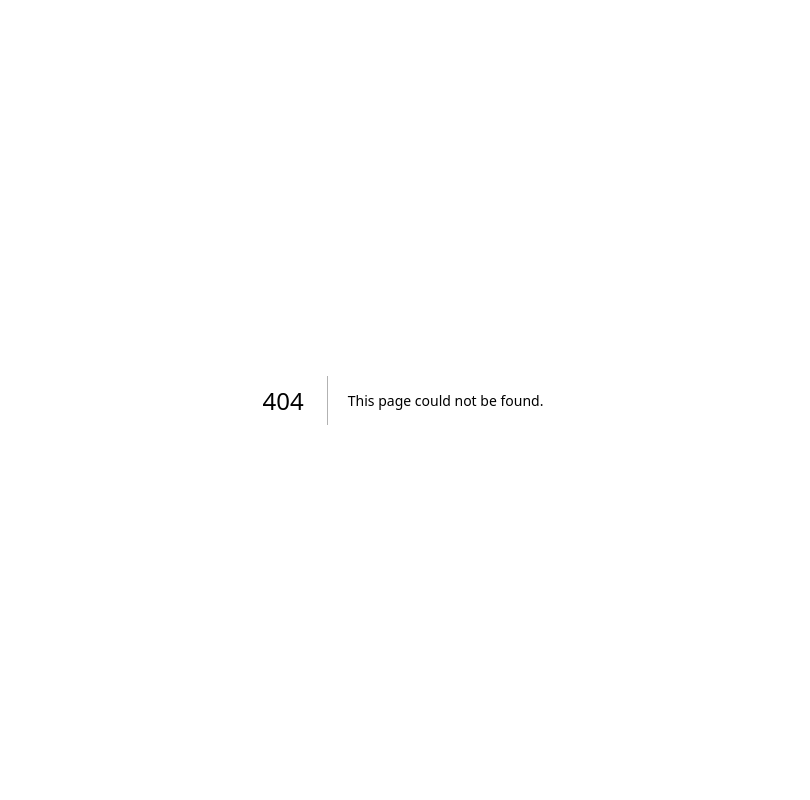
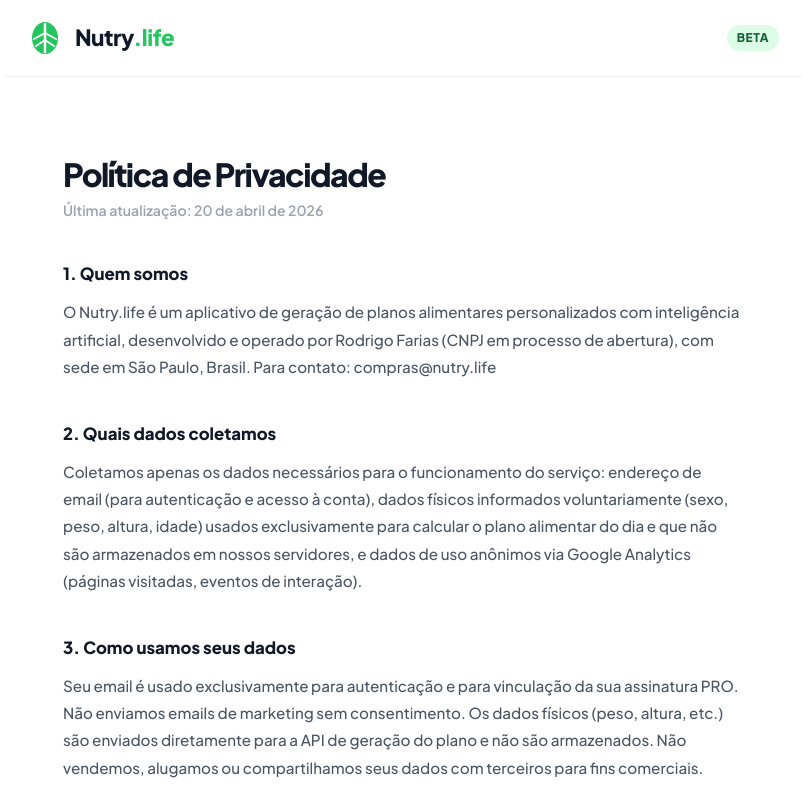
Before and after one commit to elevanceseguros/Nutri, a Next.js app: page /privacidade in a window 1280 px wide. Before the commit this address had no page. Shown: the top 800 px of the page, without its empty margins (237-1047 px from the left). Built offline with nearby package versions, Linux system fonts and the light colour scheme.

Commit message:
Add privacy policy page with content sections

```diff
--- /dev/null
+++ b/src/app/privacidade/page.tsx
@@ -0,0 +1,95 @@
+import type { Metadata } from "next";
+import Link from "next/link";
+import styles from "../page.module.css";
+import Logo from "../../components/Logo";
+
+export const metadata: Metadata = {
+  title: "Política de Privacidade — Nutry.life",
+  description: "Política de privacidade do Nutry.life.",
+};
+
+export default function Privacidade() {
+  return (
+    <>
+      <header className={styles.header}>
+        <Logo />
+        <div className={styles.badge}>Beta</div>
+      </header>
+
+      <main className={styles.main}>
+        <div className="fade-up" style={{ maxWidth: '680px', margin: '0 auto' }}>
+
+          <h1 className={styles.heroTitle} style={{ fontSize: '2rem', marginBottom: '0.5rem' }}>
+            Política de Privacidade
+          </h1>
+          <p style={{ color: '#9ca3af', fontSize: '0.88rem', fontWeight: 600, marginBottom: '2.5rem' }}>
+            Última atualização: 20 de abril de 2026
+          </p>
+
+          {[
+            {
+              titulo: "1. Quem somos",
+              texto: "O Nutry.life é um aplicativo de geração de planos alimentares personalizados com inteligência artificial, desenvolvido e operado por Rodrigo Farias (CNPJ em processo de abertura), com sede em São Paulo, Brasil. Para contato: compras@nutry.life"
+            },
+            {
+              titulo: "2. Quais dados coletamos",
+              texto: "Coletamos apenas os dados necessários para o funcionamento do serviço: endereço de email (para autenticação e acesso à conta), dados físicos informados voluntariamente (sexo, peso, altura, idade) usados exclusivamente para calcular o plano alimentar do dia e que não são armazenados em nossos servidores, e dados de uso anônimos via Google Analytics (páginas visitadas, eventos de interação)."
+            },
+            {
+              titulo: "3. Como usamos seus dados",
+              texto: "Seu email é usado exclusivamente para autenticação e para vinculação da sua assinatura PRO. Não enviamos emails de marketing sem consentimento. Os dados físicos (peso, altura, etc.) são enviados diretamente para a API de geração do plano e não são armazenados. Não vendemos, alugamos ou compartilhamos seus dados com terceiros para fins comerciais."
+            },
+            {
+              titulo: "4. Cookies e rastreamento",
+              texto: "Utilizamos o Google Analytics para análise de tráfego anônimo. Esses dados não identificam você pessoalmente. Você pode desativar o rastreamento nas configurações do seu navegador."
+            },
+            {
+              titulo: "5. Compartilhamento de dados",
+              texto: "Seus dados podem ser compartilhados com: Supabase (banco de dados e autenticação), Anthropic (processamento do plano alimentar via API — apenas os dados físicos informados, sem identificação pessoal), Cakto (processamento de pagamentos — gerenciado pela própria Cakto) e Google (autenticação OAuth, se utilizado)."
+            },
+            {
+              titulo: "6. Segurança",
+              texto: "Utilizamos criptografia SSL/TLS em todas as comunicações. A autenticação é gerenciada pelo Supabase com padrões de segurança de nível empresarial. Senhas são armazenadas com hash seguro e nunca em texto plano."
+            },
+            {
+              titulo: "7. Seus direitos (LGPD)",
+              texto: "Em conformidade com a Lei Geral de Proteção de Dados (LGPD), você tem direito a: acessar seus dados, corrigir informações incorretas, solicitar a exclusão da sua conta e dados, e revogar consentimento a qualquer momento. Para exercer esses direitos, entre em contato: compras@nutry.life"
+            },
+            {
+              titulo: "8. Retenção de dados",
+              texto: "Seus dados são mantidos enquanto sua conta estiver ativa. Ao solicitar a exclusão da conta, seus dados serão removidos em até 30 dias."
+            },
+            {
+              titulo: "9. Menores de idade",
+              texto: "O Nutry.life não é direcionado a menores de 13 anos. Se você é menor de 18 anos, recomendamos o uso com supervisão de um responsável."
+            },
+            {
+              titulo: "10. Alterações nesta política",
+              texto: "Podemos atualizar esta política periodicamente. Notificaremos usuários cadastrados por email sobre mudanças significativas. O uso continuado do serviço após as alterações implica aceitação da nova política."
+            },
+            {
+              titulo: "11. Contato",
+              texto: "Para dúvidas sobre esta política de privacidade, entre em contato: compras@nutry.life"
+            },
+          ].map((secao, i) => (
+            <div key={i} className={styles.qBlock}>
+              <div style={{ fontWeight: 800, color: '#111827', fontSize: '1.05rem', marginBottom: '0.75rem' }}>
+                {secao.titulo}
+              </div>
+              <p style={{ color: '#4b5563', lineHeight: 1.8, fontSize: '0.95rem', fontWeight: 500, margin: 0 }}>
+                {secao.texto}
+              </p>
+            </div>
+          ))}
+
+          <div style={{ marginTop: '2rem', textAlign: 'center' }}>
+            <Link href="/" style={{ color: '#16a34a', fontWeight: 700, textDecoration: 'none', fontSize: '0.95rem' }}>
+              ← Voltar para o Nutry.life
+            </Link>
+          </div>
+
+        </div>
+      </main>
+    </>
+  );
+}
```
